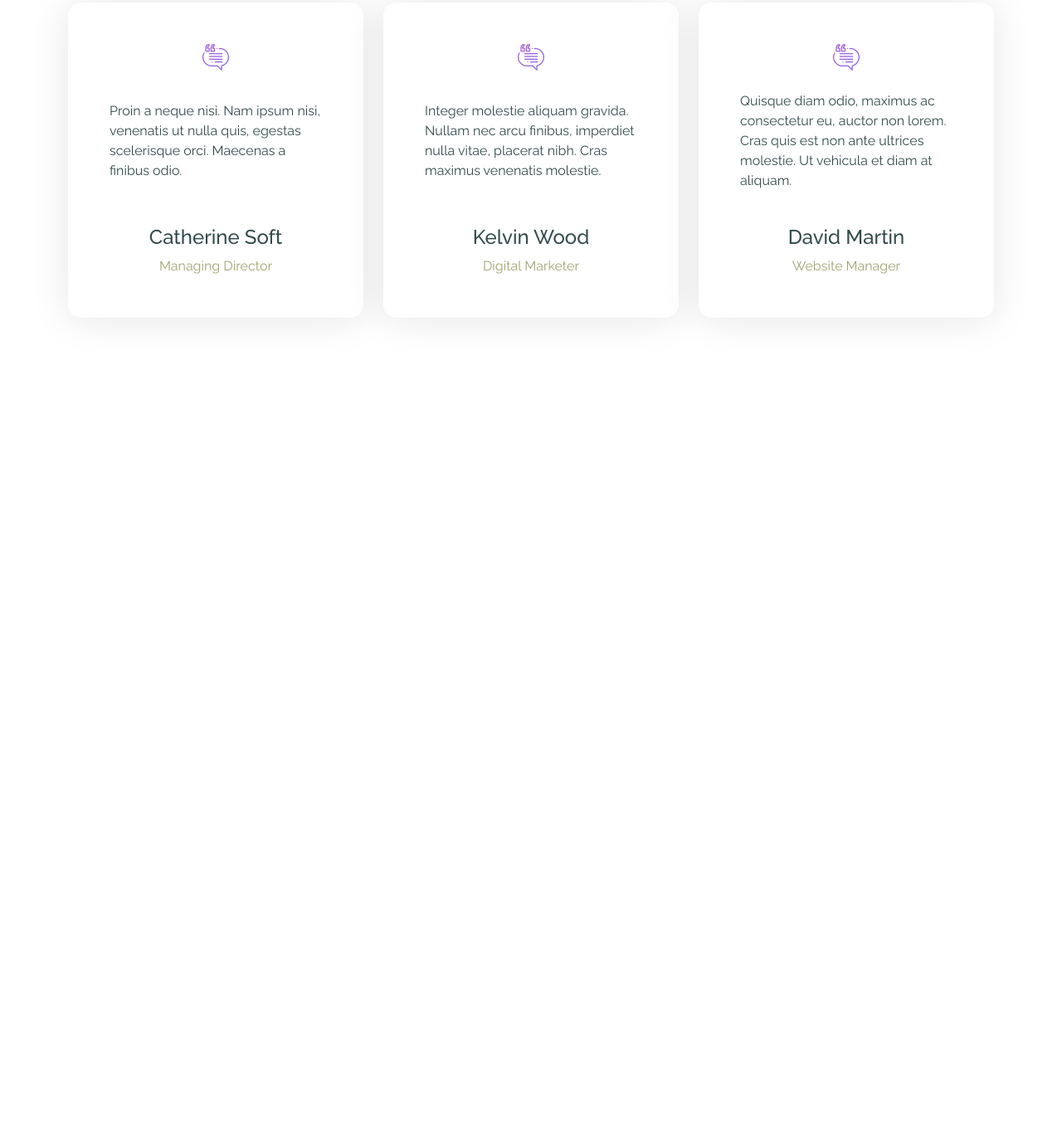
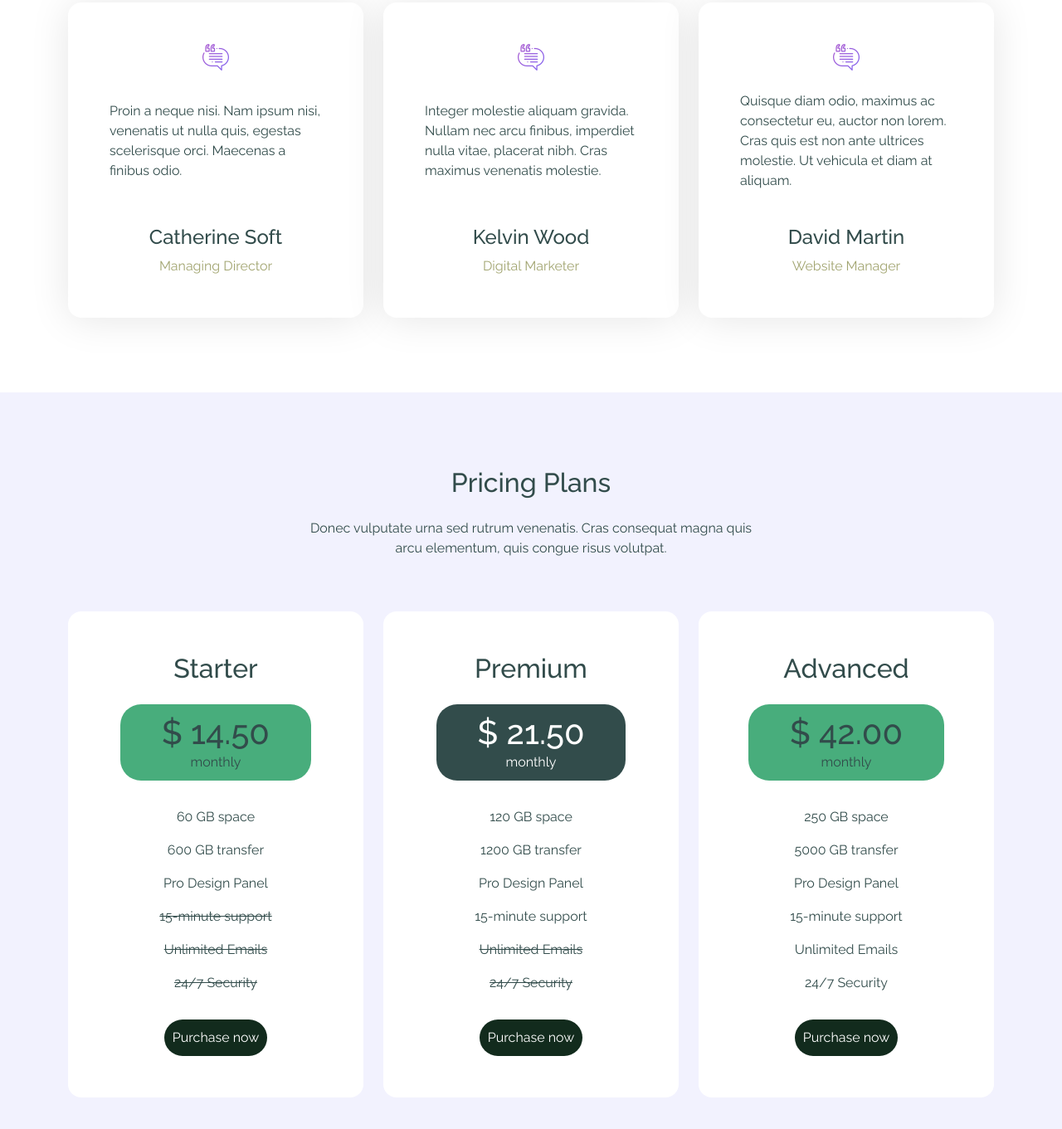
Before and after one commit to tthphat/Bootstrap-Web-Layout, a plain HTML site: page index.html in a window 1280 px wide. Shown: the part 2792-4153 px from the top of the page at 83% size. Before the commit the page ends 3265 px from the top, so only its background shows below. Drawn offline with nearby package versions, Linux system fonts and the light colour scheme.

Commit message:
feat and style(section-six): HTML code and style.

```diff
--- a/assets/css/base.css
+++ b/assets/css/base.css
@@ -17,6 +17,7 @@ body {
   background-color: var(--color-second);
   color: white;
   transition: all 0.3s ease;
+  border-radius: 25px;
 }
 
 .button-one:hover{
--- a/assets/css/style.css
+++ b/assets/css/style.css
@@ -181,3 +181,35 @@
 }
 
 /* End Section-five */
+
+/* Section-six */
+.section-six{
+    background-color: #F2F2FE;
+    padding: 90px 0;
+}
+
+.section-six .row-2 .content{
+    background-color: #fff;
+    padding: 50px;
+}
+
+.section-six .row-2 .content .price{
+    background-color: var(--color-third);
+    padding: 10px 50px;
+    border-radius: 25px;
+}
+
+.section-six .row-2 .block:nth-child(2) .content .price{
+    background-color: var(--color-text);
+    color: #fff;
+}
+
+.section-six .row-2 .block .content .list .line-through{
+    text-decoration: line-through;
+}
+
+.section-six .row-2 .block .content .button-one{
+    padding: 10px;
+}
+
+/* End Section-six */
--- a/index.html
+++ b/index.html
@@ -272,9 +272,77 @@
         </div>
     </section>
     <!-- End Section-five -->
-
+    <!-- Section-six -->
+    <section class="section-six">
+        <div class="container">
+            <div class="row row-1">
+                <div class="col-lg-6 mx-auto mb-5">
+                    <div class="heading d-flex flex-column justify-content-center align-items-center text-center gap-3">
+                        <h2 class="h2">Pricing Plans</h2>
+                        <p>Donec vulputate urna sed rutrum venenatis. Cras consequat magna quis arcu elementum, quis congue risus volutpat.</p>
+                    </div>
+                </div>
+            </div>
+            <div class="row row-2">
+                <div class="block col-lg-4 col-md-6 col-12">
+                    <div class="content rounded-4 d-flex flex-column justify-content-center align-items-center gap-3">
+                        <h2>Starter</h2>
+                        <div class="price d-flex flex-column justify-content-center align-items-center">
+                            <h1 class="p-0 m-0">$ 14.50</h1>
+                            <p class="p-0 m-0">monthly</p>
+                        </div>
+                        <ul class="list list-unstyled text-center d-flex flex-column align-items-center gap-3 my-3">
+                            <li>60 GB space</li>
+                            <li>600 GB transfer</li>
+                            <li>Pro Design Panel</li>
+                            <li class="line-through">15-minute support</li>
+                            <li class="line-through">Unlimited Emails</li>
+                            <li class="line-through">24/7 Security</li>
+                        </ul>
+                        <div class="button-one">Purchase now</div>
+                    </div>
+                </div>
+                <div class="block col-lg-4 col-md-6 col-12">
+                    <div class="content rounded-4 d-flex flex-column justify-content-center align-items-center gap-3">
+                        <h2>Premium</h2>
+                        <div class="price d-flex flex-column justify-content-center align-items-center">
+                            <h1 class="p-0 m-0">$ 21.50</h1>
+                            <p class="p-0 m-0">monthly</p>
+                        </div>
+                        <ul class="list list-unstyled text-center d-flex flex-column align-items-center gap-3 my-3">
+                            <li>120 GB space</li>
+                            <li>1200 GB transfer</li>
+                            <li>Pro Design Panel</li>
+                            <li>15-minute support</li>
+                            <li class="line-through">Unlimited Emails</li>
+                            <li class="line-through">24/7 Security</li>
+                        </ul>
+                        <div class="button-one">Purchase now</div>
+                    </div>
+                </div>
+                <div class="block col-lg-4 col-md-6 col-12">
+                    <div class="content rounded-4 d-flex flex-column justify-content-center align-items-center gap-3">
+                        <h2>Advanced</h2>
+                        <div class="price d-flex flex-column justify-content-center align-items-center">
+                            <h1 class="p-0 m-0">$ 42.00</h1>
+                            <p class="p-0 m-0">monthly</p>
+                        </div>
+                        <ul class="list list-unstyled text-center d-flex flex-column align-items-center gap-3 my-3">
+                            <li>250 GB space</li>
+                            <li>5000 GB transfer</li>
+                            <li>Pro Design Panel</li>
+                            <li>15-minute support</li>
+                            <li>Unlimited Emails</li>
+                            <li>24/7 Security</li>
+                        </ul>
+                        <div class="button-one">Purchase now</div>
+                    </div>
+                </div>
+            </div>
+        </div>
+    </section>
+    <!-- End Section-six -->
     <!-- Link JS bootstrap -->
     <script src="https://cdn.jsdelivr.net/npm/bootstrap@5.3.8/dist/js/bootstrap.bundle.min.js" integrity="sha384-FKyoEForCGlyvwx9Hj09JcYn3nv7wiPVlz7YYwJrWVcXK/BmnVDxM+D2scQbITxI" crossorigin="anonymous"></script>
-
 </body>
 </html>
```
